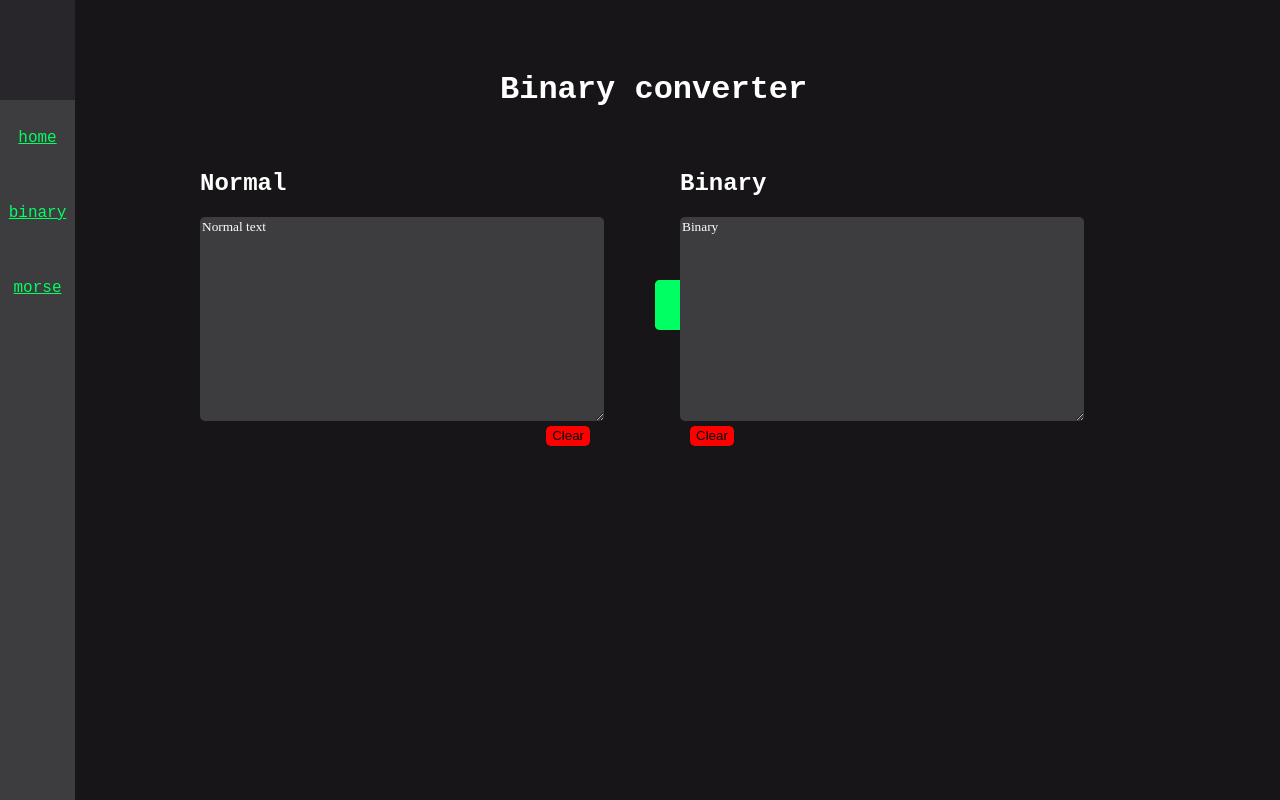
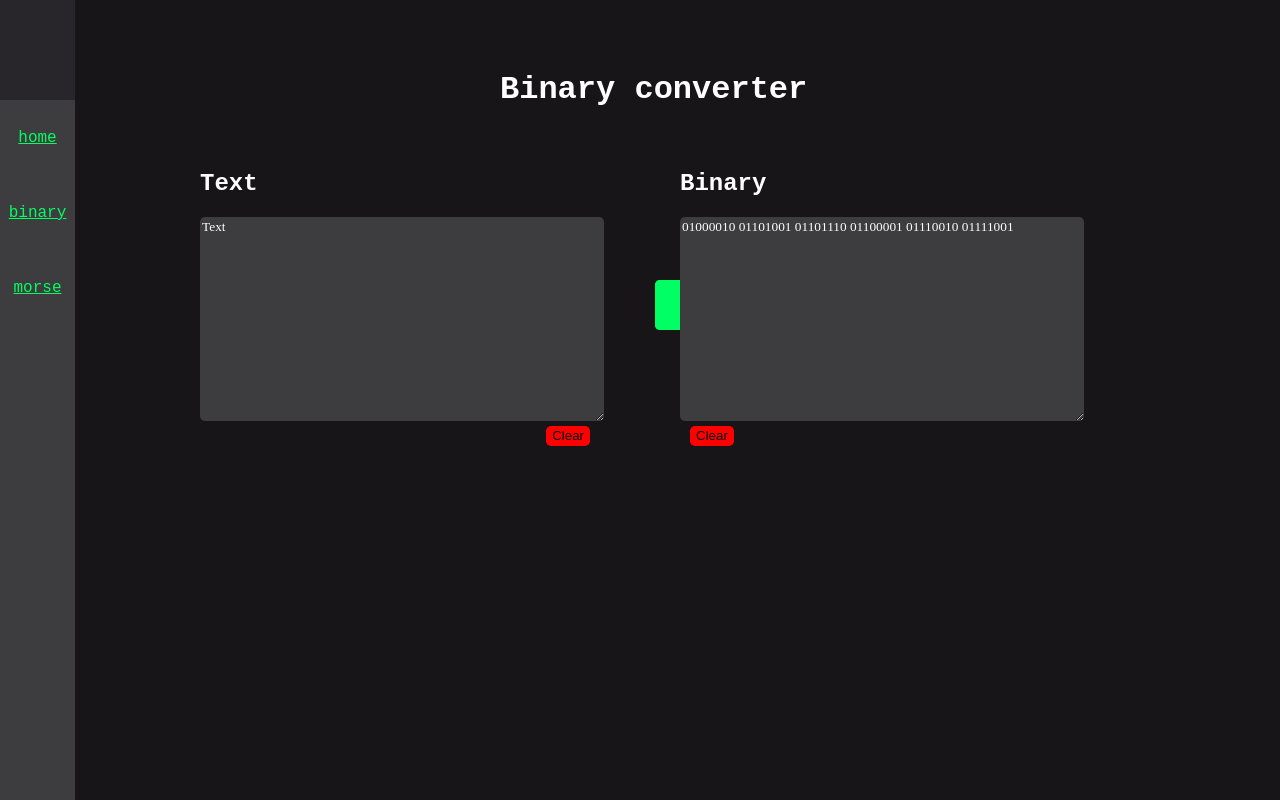
Before and after one commit to Jun1l1ll1/Encoder, a SvelteKit app: page /binary in a window 1280 px wide. Built offline with nearby package versions, Linux system fonts and the light colour scheme; a web font is replaced by a local one.

Commit message:
just some small fixes

```diff
--- a/src/routes/binary/+page.svelte
+++ b/src/routes/binary/+page.svelte
@@ -8,8 +8,8 @@
 </div>
 
 <div class="input br">
-    <h2>Normal</h2>
-    <textarea class="input_input br bc_gray" id="input_text" rows="5" cols="33">Normal text</textarea>
+    <h2>Text</h2>
+    <textarea class="input_input br bc_gray" id="input_text" rows="5" cols="33">Text</textarea>
     <button onclick="document.getElementById('input_text').value=''" class="input_del br" >Clear</button>
 </div>
 
@@ -19,7 +19,7 @@
 
 <div class="output br">
     <h2>Binary</h2>
-    <textarea class="output_input br bc_gray" id="output_text" rows="5" cols="33">Binary</textarea>
+    <textarea class="output_input br bc_gray" id="output_text" rows="5" cols="33">01000010 01101001 01101110 01100001 01110010 01111001 </textarea>
     <button onclick="document.getElementById('output_text').value=''" class="output_del br">Clear</button>
 
 </div>
```
